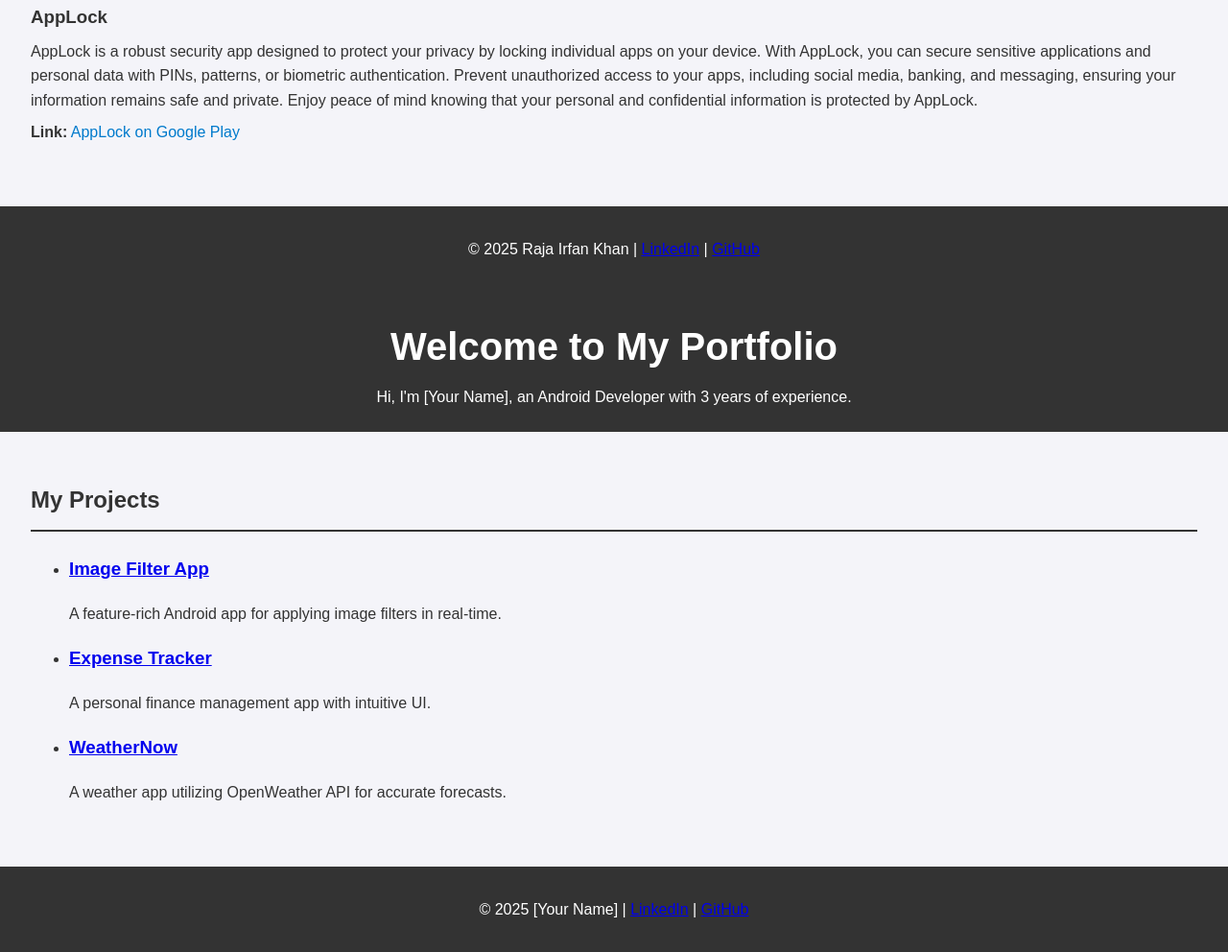
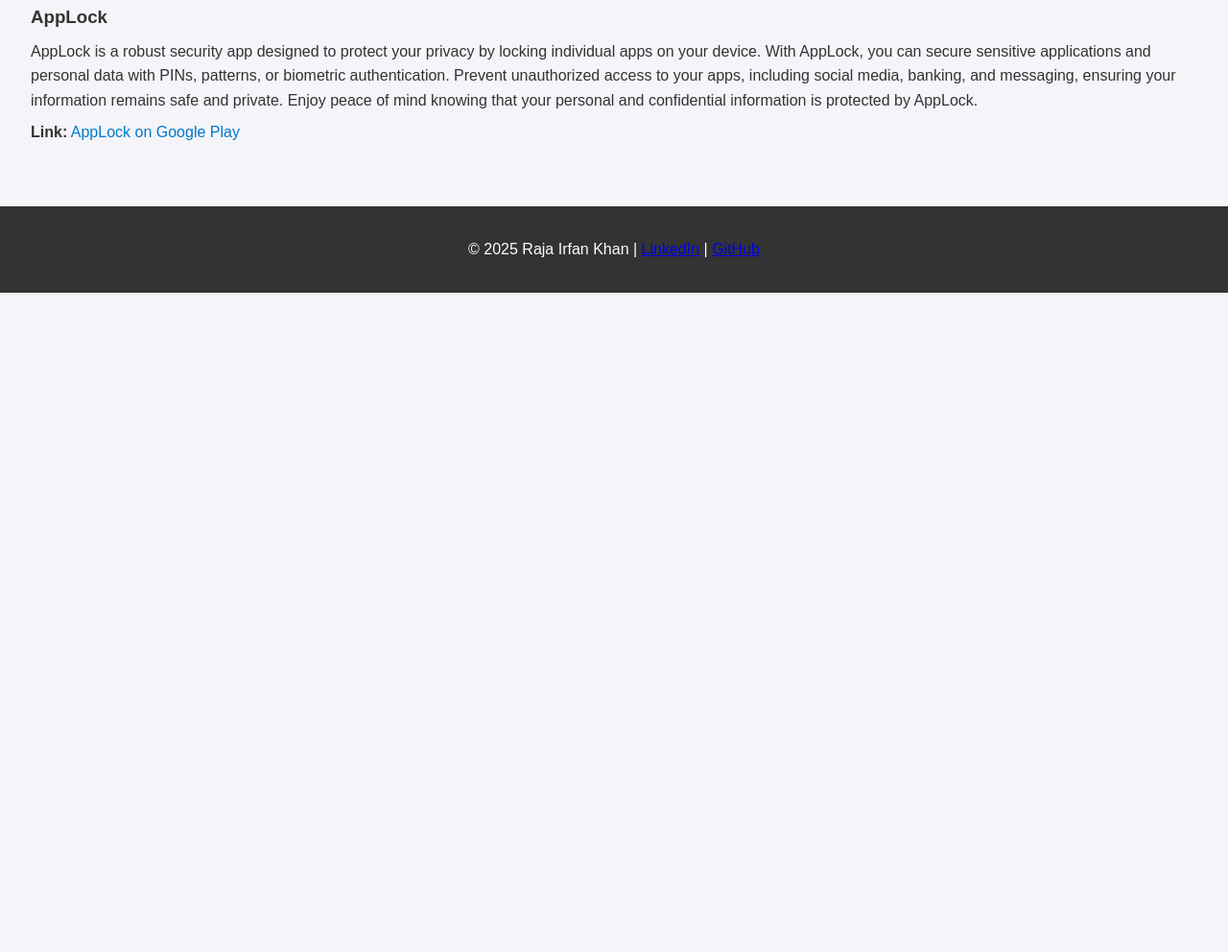
Before and after one commit to DevIrfan0900/DevIrfan0900.github.io, a plain HTML site: page index.html in a window 1280 px wide. Shown: the part 482-1474 px from the top of the page at 96% size. After the commit the page ends 800 px from the top, so only its background shows below. Drawn offline with Linux system fonts and the light colour scheme.

Commit message:
Update index.html

```diff
--- a/index.html
+++ b/index.html
@@ -82,40 +82,3 @@
     </footer>
 </body>
 </html>
-<!DOCTYPE html>
-<html lang="en">
-<head>
-    <meta charset="UTF-8">
-    <meta name="viewport" content="width=device-width, initial-scale=1.0">
-    <title>My Portfolio</title>
-    <link rel="stylesheet" href="styles.css">
-</head>
-<body>
-    <header>
-        <h1>Welcome to My Portfolio</h1>
-        <p>Hi, I'm [Your Name], an Android Developer with 3 years of experience.</p>
-    </header>
-    <main>
-        <section id="projects">
-            <h2>My Projects</h2>
-            <ul>
-                <li>
-                    <h3><a href="https://github.com/username/image-filter-app" target="_blank">Image Filter App</a></h3>
-                    <p>A feature-rich Android app for applying image filters in real-time.</p>
-                </li>
-                <li>
-                    <h3><a href="https://github.com/username/expense-tracker" target="_blank">Expense Tracker</a></h3>
-                    <p>A personal finance management app with intuitive UI.</p>
-                </li>
-                <li>
-                    <h3><a href="https://github.com/username/weathernow" target="_blank">WeatherNow</a></h3>
-                    <p>A weather app utilizing OpenWeather API for accurate forecasts.</p>
-                </li>
-            </ul>
-        </section>
-    </main>
-    <footer>
-        <p>&copy; 2025 [Your Name] | <a href="https://linkedin.com/in/yourprofile">LinkedIn</a> | <a href="https://github.com/username">GitHub</a></p>
-    </footer>
-</body>
-</html>
```
